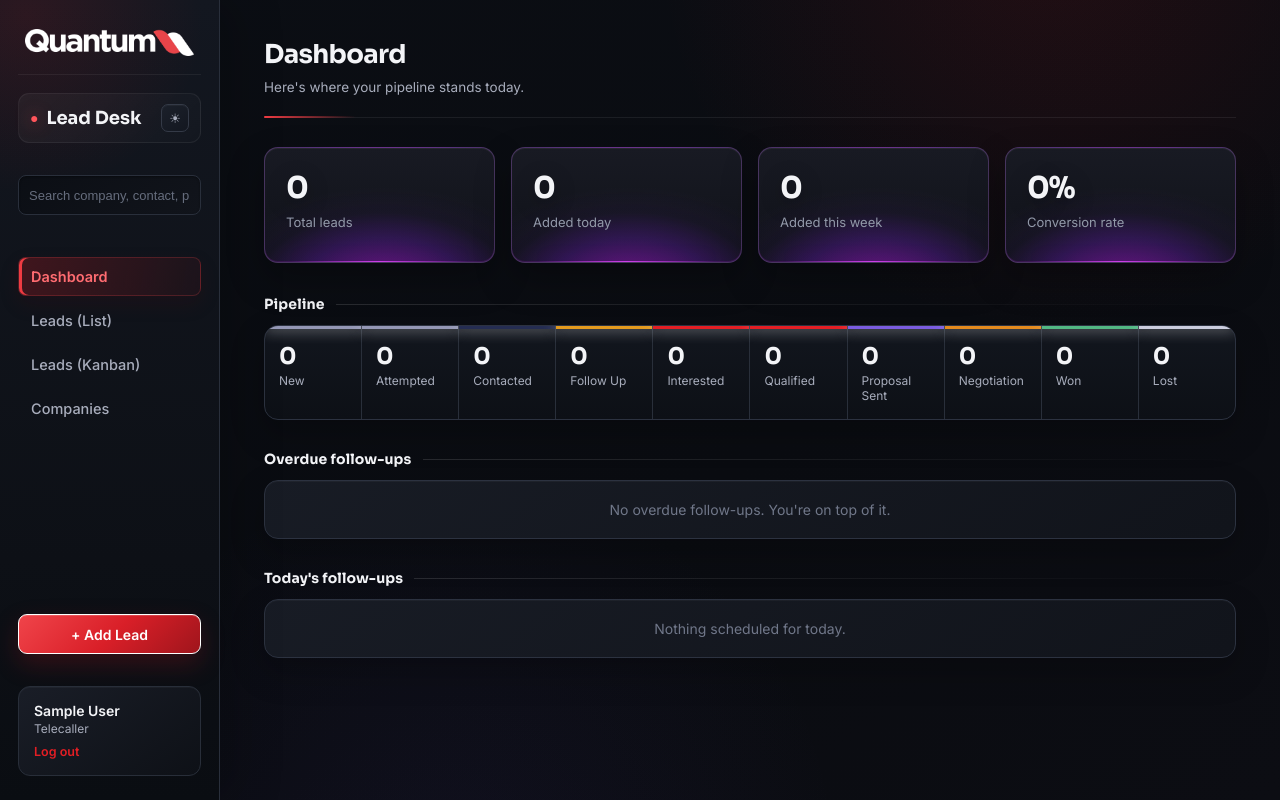
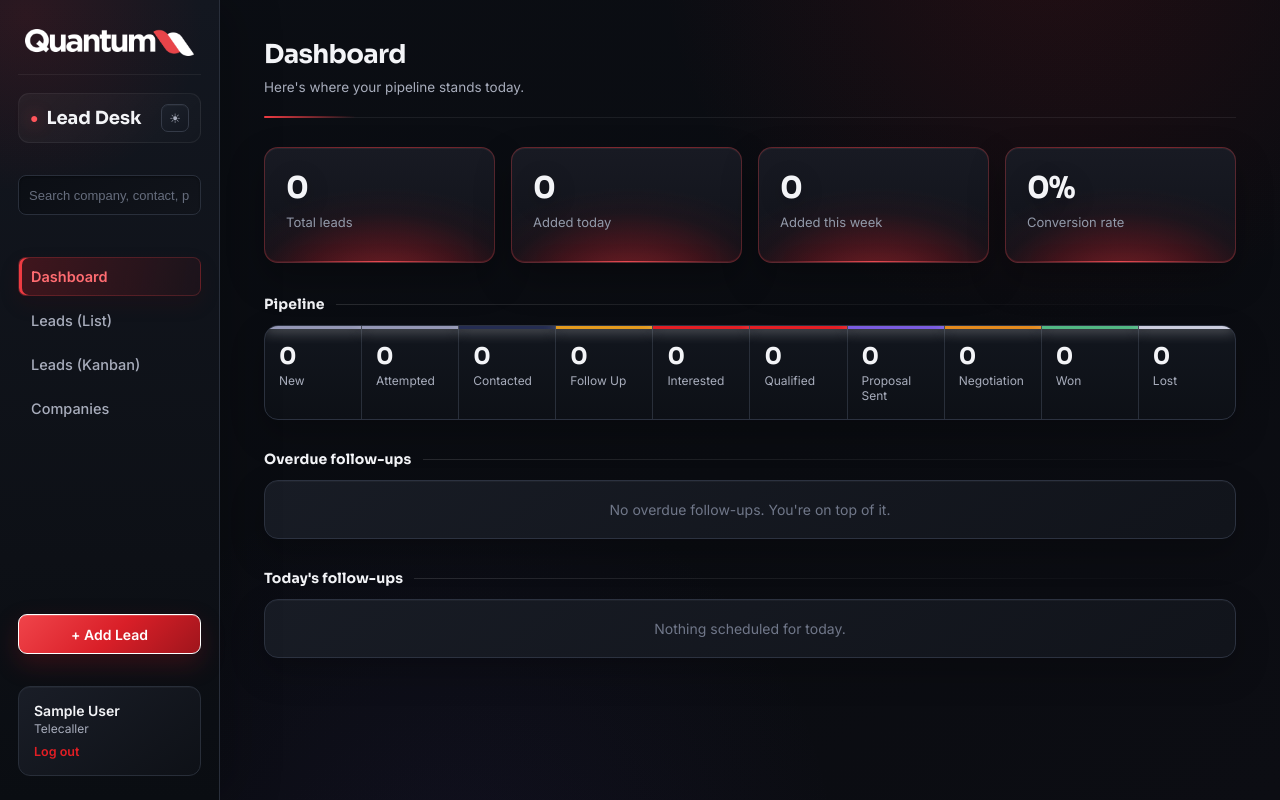
Before and after one commit to RYZEN9FC/crm-ql, a Flask app: page / in a window 1280 px wide. Run offline with Flask 3, Linux system fonts and the light colour scheme; the visitor is signed in with stand-in values (Sample User, id 1); data comes from the database, SQL or seed files in the repository; data that the repository does not hold is empty.

Commit message:
Change card gradients to QuantumLoop brand red

```diff
--- a/static/style.css
+++ b/static/style.css
@@ -2092,8 +2092,8 @@
   --surface-gradient: linear-gradient(145deg, rgba(24, 28, 37, .98) 0%, rgba(17, 20, 27, .98) 100%);
   --surface-gradient-soft: linear-gradient(145deg, rgba(28, 32, 42, .9) 0%, rgba(18, 21, 28, .94) 100%);
   --surface-gradient-deep: linear-gradient(180deg, #12161e 0%, #0d1016 100%);
-  --card-glow: radial-gradient(105% 125% at 52% 124%, rgba(220, 25, 255, .52) 0%, rgba(125, 32, 219, .29) 35%, rgba(70, 27, 119, .1) 54%, transparent 72%);
-  --card-glow-soft: radial-gradient(105% 125% at 52% 124%, rgba(205, 32, 241, .2) 0%, rgba(116, 42, 185, .1) 39%, transparent 69%);
+  --card-glow: radial-gradient(105% 125% at 52% 124%, rgba(240, 52, 59, .5) 0%, rgba(190, 25, 34, .27) 35%, rgba(111, 19, 25, .1) 54%, transparent 72%);
+  --card-glow-soft: radial-gradient(105% 125% at 52% 124%, rgba(227, 30, 36, .2) 0%, rgba(159, 21, 28, .1) 39%, transparent 69%);
   --accent-gradient: linear-gradient(135deg, #f0444a 0%, #d91f28 52%, #9f151c 100%);
   --accent-gradient-soft: linear-gradient(135deg, rgba(240, 68, 74, .18), rgba(159, 21, 28, .07));
   --neutral-gradient: linear-gradient(135deg, #ffffff 0%, #e6e8ed 100%);
@@ -2282,7 +2282,7 @@
   min-height: 116px;
   overflow: hidden;
   padding: 21px;
-  border-color: rgba(139, 92, 179, .42);
+  border-color: rgba(174, 58, 64, .44);
   border-radius: 14px;
   background:
     var(--card-glow),
@@ -2290,7 +2290,7 @@
   box-shadow:
     0 16px 36px rgba(0, 0, 0, .28),
     inset 0 1px rgba(255, 255, 255, .055),
-    inset 0 -1px rgba(220, 42, 255, .13);
+    inset 0 -1px rgba(240, 68, 74, .15);
   transition: transform .18s ease, border-color .18s ease, box-shadow .18s ease;
 }
 
@@ -2303,16 +2303,16 @@
   position: absolute;
   inset: auto 12% 0;
   height: 1px;
-  background: linear-gradient(90deg, transparent, rgba(230, 72, 255, .82), transparent);
-  box-shadow: 0 -5px 18px rgba(204, 36, 255, .18);
+  background: linear-gradient(90deg, transparent, rgba(255, 82, 88, .84), transparent);
+  box-shadow: 0 -5px 18px rgba(227, 30, 36, .2);
 }
 
 .stat-card:hover {
   transform: translateY(-3px);
-  border-color: rgba(204, 95, 235, .58);
+  border-color: rgba(240, 88, 94, .6);
   box-shadow:
     0 21px 44px rgba(0, 0, 0, .34),
-    0 12px 30px rgba(119, 27, 165, .11),
+    0 12px 30px rgba(159, 21, 28, .12),
     inset 0 1px rgba(255, 255, 255, .07);
 }
 
@@ -2515,11 +2515,11 @@
 
 .kanban-card:hover {
   transform: translateY(-2px);
-  border-color: rgba(168, 101, 207, .48);
+  border-color: rgba(218, 76, 82, .5);
   background:
     var(--card-glow),
     linear-gradient(180deg, #1d202a, #14161e);
-  box-shadow: 0 14px 28px rgba(0, 0, 0, .27), 0 10px 26px rgba(119, 27, 165, .08);
+  box-shadow: 0 14px 28px rgba(0, 0, 0, .27), 0 10px 26px rgba(159, 21, 28, .09);
 }
 
 .field-session-card.session-active {
@@ -2546,14 +2546,14 @@
   bottom: 0;
   left: 12%;
   height: 1px;
-  background: linear-gradient(90deg, transparent, rgba(224, 66, 255, .58), transparent);
-  box-shadow: 0 -5px 18px rgba(204, 36, 255, .12);
+  background: linear-gradient(90deg, transparent, rgba(255, 82, 88, .64), transparent);
+  box-shadow: 0 -5px 18px rgba(227, 30, 36, .14);
   pointer-events: none;
 }
 
 .visit-card:hover {
-  border-color: rgba(168, 101, 207, .48);
-  box-shadow: var(--panel-shadow-hover), 0 12px 28px rgba(119, 27, 165, .09);
+  border-color: rgba(218, 76, 82, .5);
+  box-shadow: var(--panel-shadow-hover), 0 12px 28px rgba(159, 21, 28, .1);
 }
 
 .camera-capture,
@@ -2636,11 +2636,11 @@
 }
 
 html[data-theme="light"] .stat-card {
-  border-color: #dfd7e8;
+  border-color: #ead5d7;
   background:
-    radial-gradient(105% 125% at 52% 124%, rgba(205, 56, 230, .14), rgba(126, 67, 183, .055) 40%, transparent 70%),
+    radial-gradient(105% 125% at 52% 124%, rgba(227, 30, 36, .14), rgba(159, 21, 28, .055) 40%, transparent 70%),
     linear-gradient(180deg, #fff, #f8f7fb);
-  box-shadow: 0 14px 34px rgba(52, 35, 73, .085), inset 0 1px #fff;
+  box-shadow: 0 14px 34px rgba(86, 31, 35, .085), inset 0 1px #fff;
 }
 
 html[data-theme="light"] .pipeline,
--- a/templates/auth_base.html
+++ b/templates/auth_base.html
@@ -16,7 +16,7 @@
 </script>
 <link rel="preconnect" href="https://fonts.googleapis.com">
 <link href="https://fonts.googleapis.com/css2?family=Sora:wght@500;600;700&family=Inter:wght@400;500;600;700&display=swap" rel="stylesheet">
-<link rel="stylesheet" href="{{ url_for('static', filename='style.css') }}?v=11">
+<link rel="stylesheet" href="{{ url_for('static', filename='style.css') }}?v=12">
 </head>
 <body>
 <div class="auth-shell">
--- a/templates/base.html
+++ b/templates/base.html
@@ -17,7 +17,7 @@
 </script>
 <link rel="preconnect" href="https://fonts.googleapis.com">
 <link href="https://fonts.googleapis.com/css2?family=Sora:wght@500;600;700&family=Inter:wght@400;500;600;700&display=swap" rel="stylesheet">
-<link rel="stylesheet" href="{{ url_for('static', filename='style.css') }}?v=11">
+<link rel="stylesheet" href="{{ url_for('static', filename='style.css') }}?v=12">
 </head>
 <body>
 <div class="shell">
```
